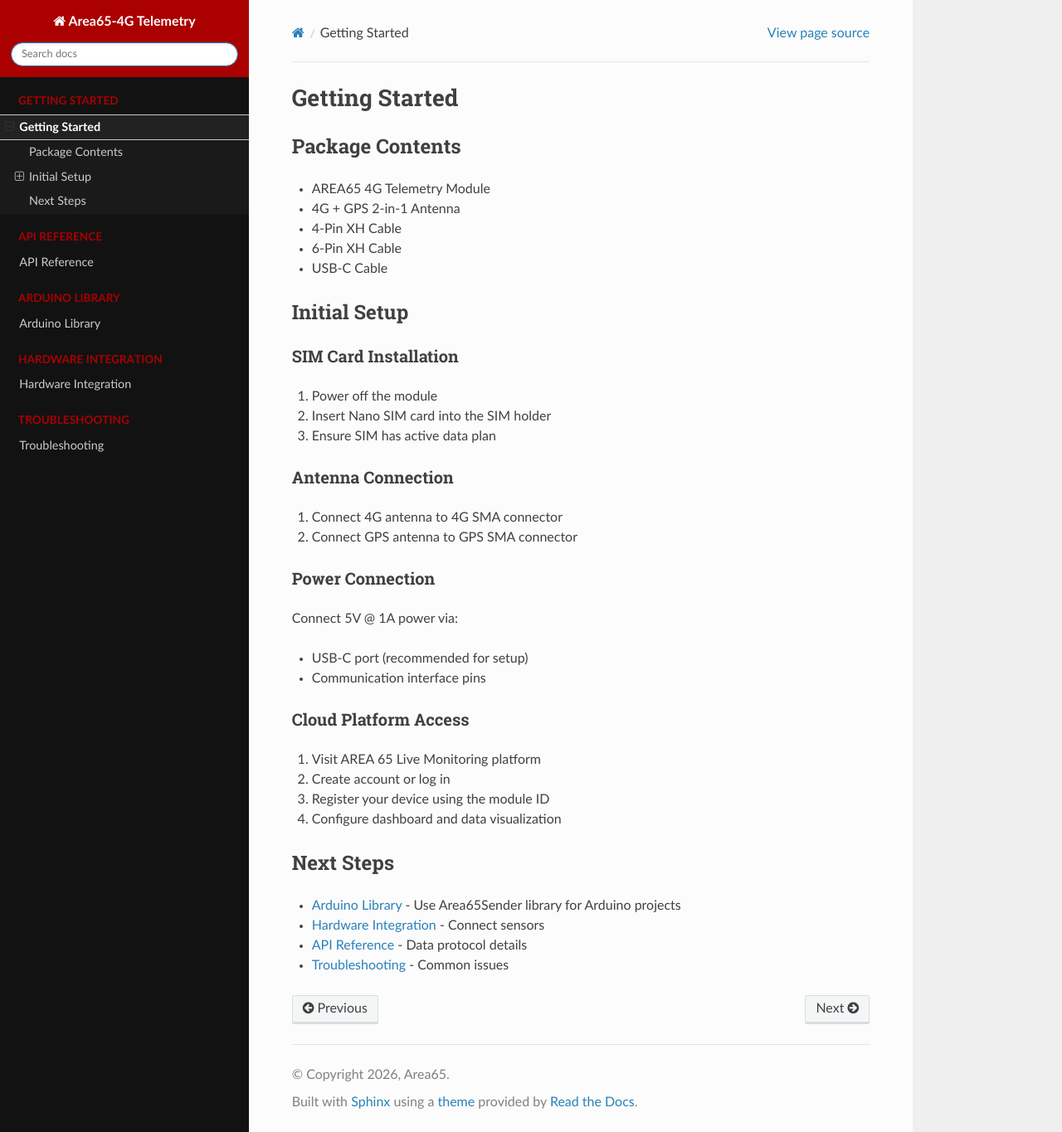
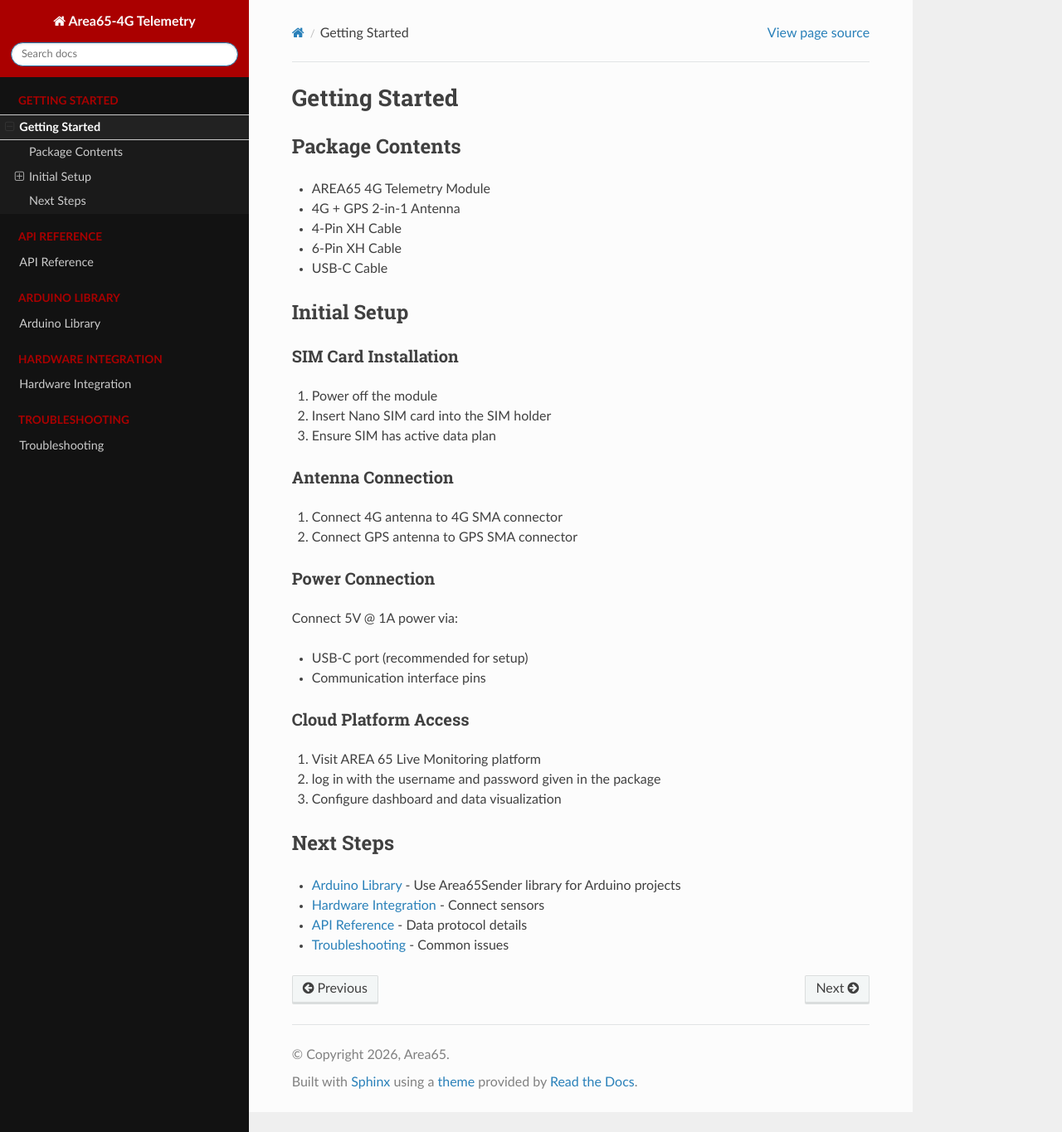
Before and after one commit to area65tech/4G-Telemetry-wiki, a Sphinx documentation site: the page built from docs/source/getting-started.rst, in a window 1280 px wide and 1365 px high. Shown: the whole window at 83% size. Built offline with Sphinx 7.4.7 and the Read the Docs theme 3.1.0, drawn with Linux system fonts in a browser that asks for light colours.

Commit message:
some fixes

```diff
--- a/docs/source/getting-started.rst
+++ b/docs/source/getting-started.rst
@@ -38,9 +38,8 @@
 ^^^^^^^^^^^^^^^^^^^^^
 
 1. Visit AREA 65 Live Monitoring platform
-2. Create account or log in
-3. Register your device using the module ID
-4. Configure dashboard and data visualization
+2. log in with the username and password given in the package
+3. Configure dashboard and data visualization
 
 Next Steps
 ----------
```
